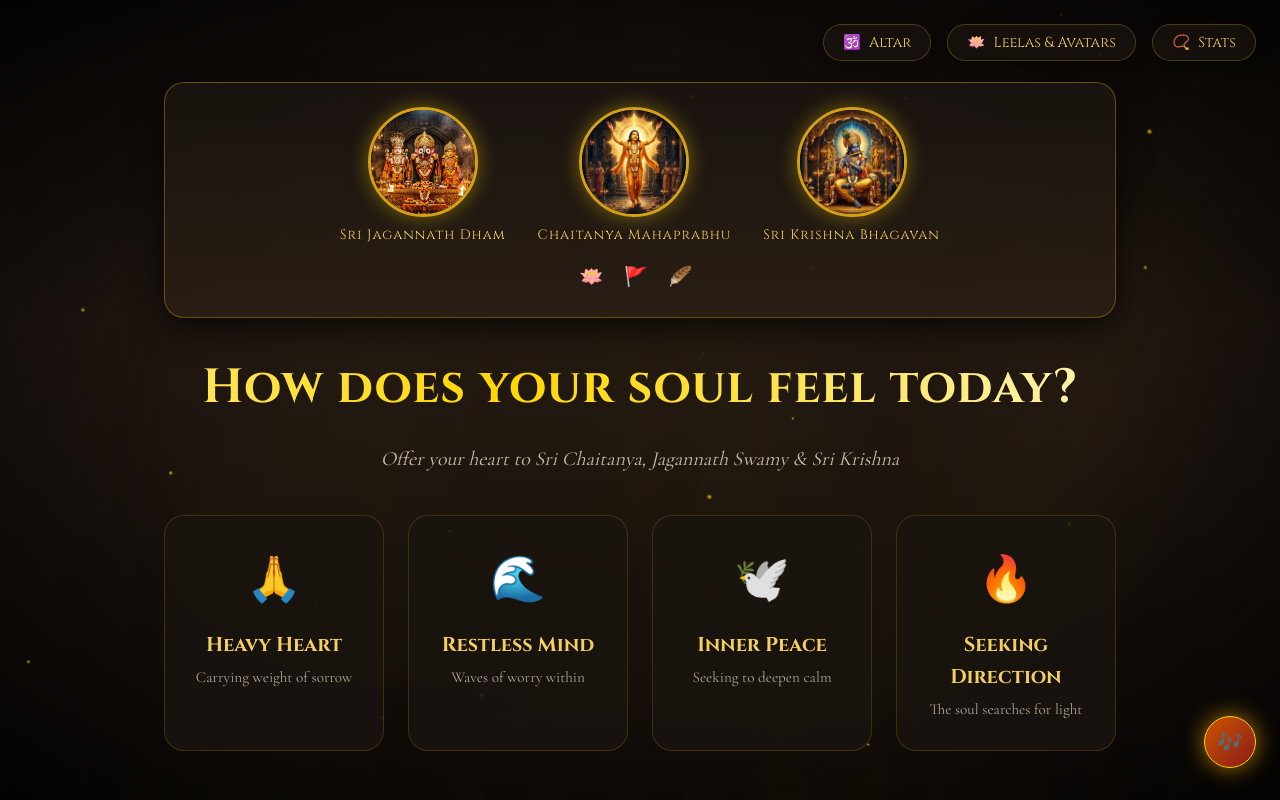
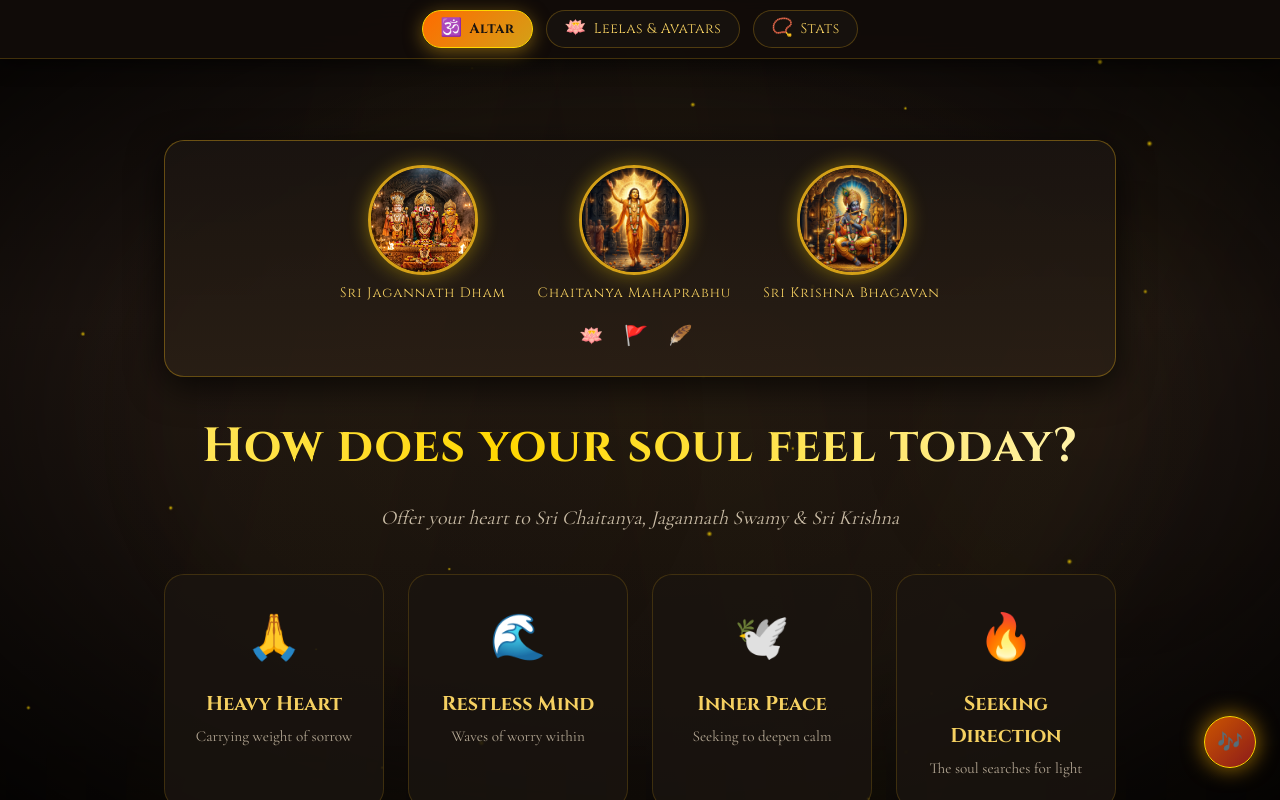
Before and after one commit to chaithanya762/harekrishna, a React (Vite) app: page / in a window 1280 px wide. Built offline with nearby package versions, Linux system fonts and the light colour scheme.

Commit message:
feat: Add sticky top navigation bar for Altar, Leelas & Avatars, and Stats with active tab highlighting

```diff
--- a/src/App.css
+++ b/src/App.css
@@ -8,37 +8,69 @@
   overflow-x: hidden;
 }
 
-.top-navigation {
-  position: fixed;
-  top: 1.5rem;
-  right: 1.5rem;
-  z-index: 90;
+/* Sticky Top Navigation Bar */
+.top-navigation-bar {
+  position: sticky;
+  top: 0;
+  left: 0;
+  width: 100%;
+  z-index: 95;
+  background: rgba(18, 13, 9, 0.92);
+  backdrop-filter: blur(16px);
+  -webkit-backdrop-filter: blur(16px);
+  border-bottom: 1px solid rgba(212, 160, 23, 0.25);
+  box-shadow: 0 4px 20px rgba(0, 0, 0, 0.6);
+  padding: 0.6rem 1rem;
+}
+
+.nav-container {
+  max-width: 900px;
+  margin: 0 auto;
   display: flex;
-  gap: 1rem;
+  justify-content: center;
+  align-items: center;
+  gap: 0.8rem;
 }
 
 .nav-btn {
   background: rgba(26, 20, 16, 0.7);
-  backdrop-filter: blur(12px);
   border: 1px solid rgba(212, 160, 23, 0.3);
   color: var(--gold-light);
-  padding: 0.5rem 1.2rem;
+  padding: 0.55rem 1.1rem;
   border-radius: 30px;
   font-family: var(--font-heading);
-  font-size: 0.9rem;
+  font-size: 0.88rem;
   cursor: pointer;
   display: flex;
   align-items: center;
-  gap: 0.5rem;
+  gap: 0.45rem;
   transition: all 0.3s ease;
-  box-shadow: 0 4px 15px rgba(0, 0, 0, 0.4);
+  white-space: nowrap;
 }
 
 .nav-btn:hover {
   background: rgba(212, 160, 23, 0.2);
   border-color: var(--gold-glow);
   transform: translateY(-2px);
-  box-shadow: 0 6px 20px rgba(212, 160, 23, 0.3);
+  box-shadow: 0 4px 15px rgba(212, 160, 23, 0.3);
+}
+
+.nav-btn.active {
+  background: linear-gradient(135deg, var(--saffron), var(--gold));
+  color: var(--dark-stone);
+  font-weight: 700;
+  border-color: var(--gold-glow);
+  box-shadow: 0 4px 18px rgba(212, 160, 23, 0.5);
+}
+
+.nav-icon {
+  font-size: 1.1rem;
+  line-height: 1;
+}
+
+.nav-text {
+  font-size: 0.88rem;
+  letter-spacing: 0.5px;
 }
 
 .main-content {
@@ -53,17 +85,26 @@
 }
 
 @media (max-width: 600px) {
-  .top-navigation {
-    top: 1rem;
-    right: 1rem;
+  .top-navigation-bar {
+    padding: 0.5rem 0.6rem;
+  }
+
+  .nav-container {
+    gap: 0.4rem;
+    justify-content: space-around;
+  }
+
+  .nav-btn {
+    padding: 0.45rem 0.75rem;
+    font-size: 0.8rem;
+    border-radius: 20px;
+  }
+
+  .nav-icon {
+    font-size: 0.95rem;
   }
 
   .nav-text {
-    display: none;
-  }
-
-  .nav-btn {
-    padding: 0.5rem 0.8rem;
-    border-radius: 50%;
+    font-size: 0.78rem;
   }
 }
--- a/src/App.jsx
+++ b/src/App.jsx
@@ -58,24 +58,45 @@ export default function App() {
     setGlowIntensity(0.25);
   };
 
+  const isAltarActive = currentStep === 'mood' || currentStep === 'message' || currentStep === 'mantra';
+  const isLeelasActive = currentStep === 'leelas';
+  const isStatsActive = currentStep === 'stats';
+
   return (
     <div className="app-container">
       <TempleBackground glowIntensity={glowIntensity} />
       <ParticleField intensity={glowIntensity} color={selectedMood === 'lost' ? 'saffron' : 'gold'} />
 
-      {/* Top Bar Navigation (Hidden during active chanting for zero distraction) */}
+      {/* Sticky Top Navigation Bar (Hidden during active chanting for zero distraction) */}
       {currentStep !== 'chanting' && (
-        <div className="top-navigation">
-          <button className="nav-btn" onClick={handleBackToHome} title="Home Altar">
-            🕉️ <span className="nav-text">Altar</span>
-          </button>
-          <button className="nav-btn" onClick={() => setCurrentStep('leelas')} title="Sri Krishna Leelas & Avatars">
-            🪷 <span className="nav-text">Leelas & Avatars</span>
-          </button>
-          <button className="nav-btn" onClick={() => setCurrentStep('stats')} title="Sacred Stats">
-            📿 <span className="nav-text">Stats</span>
-          </button>
-        </div>
+        <header className="top-navigation-bar">
+          <div className="nav-container">
+            <button
+              className={`nav-btn ${isAltarActive ? 'active' : ''}`}
+              onClick={handleBackToHome}
+              title="Home Altar"
+            >
+              <span className="nav-icon">🕉️</span>
+              <span className="nav-text">Altar</span>
+            </button>
+            <button
+              className={`nav-btn ${isLeelasActive ? 'active' : ''}`}
+              onClick={() => setCurrentStep('leelas')}
+              title="Sri Krishna Leelas & Avatars"
+            >
+              <span className="nav-icon">🪷</span>
+              <span className="nav-text">Leelas & Avatars</span>
+            </button>
+            <button
+              className={`nav-btn ${isStatsActive ? 'active' : ''}`}
+              onClick={() => setCurrentStep('stats')}
+              title="Sacred Stats"
+            >
+              <span className="nav-icon">📿</span>
+              <span className="nav-text">Stats</span>
+            </button>
+          </div>
+        </header>
       )}
 
       {/* Main Screen Stream */}
```
